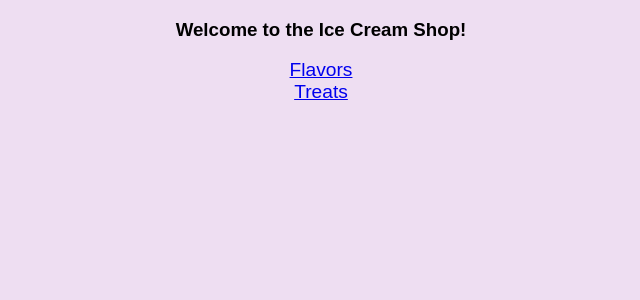
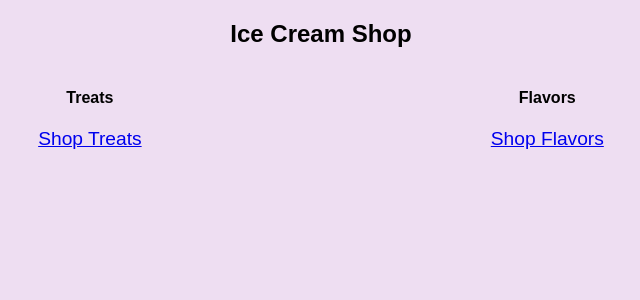
Before and after one commit to mejia-dev/ice_cream_shop, a Django app: page /shop/ in a window 1280 px wide. Shown: the top 300 px of the page, without its empty margins (319-959 px from the left). Run offline with Django 5.2, Linux system fonts and the light colour scheme; some web fonts are replaced.

Commit message:
Minor styling updates

```diff
--- a/icecreamshop/shop/templates/shop/flavors/index.html
+++ b/icecreamshop/shop/templates/shop/flavors/index.html
@@ -6,16 +6,17 @@
   <meta name="viewport" content="width=device-width, initial-scale=1.0">
   {% load static %}
   <link rel="stylesheet" href="{% static 'shop/styles.css' %}">
-  <title>Document</title>
+  <title>Flavors - Ice Cream Shop</title>
 </head>
 
 <body>
+  <h2>Flavors - Ice Cream Shop</h2>
   {% if flavors_list %}
     {% for flavor in flavors_list %}
     <li><a href="{% url "shop:flavors/detail" flavor.id %}">{{ flavor.flavor_name }}</a></li>
     {% endfor %}
   {% else %}
-  <p>No flavors have been added.</p>
+  <p>No flavors have been added yet.</p>
   {% endif %}
   <a href="{% url "shop:index" %}">Home</a>
 </body>
--- a/icecreamshop/shop/templates/shop/index.html
+++ b/icecreamshop/shop/templates/shop/index.html
@@ -10,10 +10,38 @@
 </head>
 
 <body>
-  <h3>Welcome to the Ice Cream Shop!</h3>
-    <a href="{% url 'shop:flavors' %}">Flavors</a>
-    <br />
-    <a href="{% url 'shop:treats' %}">Treats</a>
+  <h2>Ice Cream Shop</h2>
+
+  <div id="homeContent">
+    <div>
+      <h4>Treats</h4>
+      {% comment %} @if (Model["treats"].Length == 0)
+      {
+        <p>No treats have been added yet.</p>
+      }
+        @foreach (Treat trt in Model["treats"])
+        {
+          <li>@Html.ActionLink(@trt.TreatName, "Details", "Treats", new { id = @trt.TreatId })</li>
+        }
+      <p>@Html.ActionLink("Manage Treats", "Index", "Treats")</p> {% endcomment %}
+      <a href="{% url 'shop:treats' %}">Shop Treats</a>
+    </div>
+
+    <div>
+      <h4>Flavors</h4>
+      {% comment %} @if (Model["flavors"].Length == 0)
+      {
+        <p>No flavors have been added yet.</p>
+      }
+        @foreach (Flavor flvr in Model["flavors"])
+        {
+          <li>@Html.ActionLink(@flvr.FlavorName, "Details", "Flavors", new { id = @flvr.FlavorId })</li>
+        }
+      <p>@Html.ActionLink("Manage Flavors", "Index", "Flavors")</p> {% endcomment %}
+      <a href="{% url 'shop:flavors' %}">Shop Flavors</a>
+    </div>
+  </div>
+
 </body>
 
 </html>
--- a/icecreamshop/shop/templates/shop/treats/index.html
+++ b/icecreamshop/shop/templates/shop/treats/index.html
@@ -10,12 +10,13 @@
 </head>
 
 <body>
+  <h2>Treats - Ice Cream Shop</h2>
   {% if treats_list %}
     {% for treat in treats_list %}
     <li><a href="{% url "shop:treats/detail" treat.id %}">{{ treat.treat_name }}</a></li>
     {% endfor %}
   {% else %}
-  <p>No treats have been added.</p>
+  <p>No treats have been added yet.</p>
   {% endif %}
   <a href="{% url "shop:index" %}">Home</a>
 </body>
```
